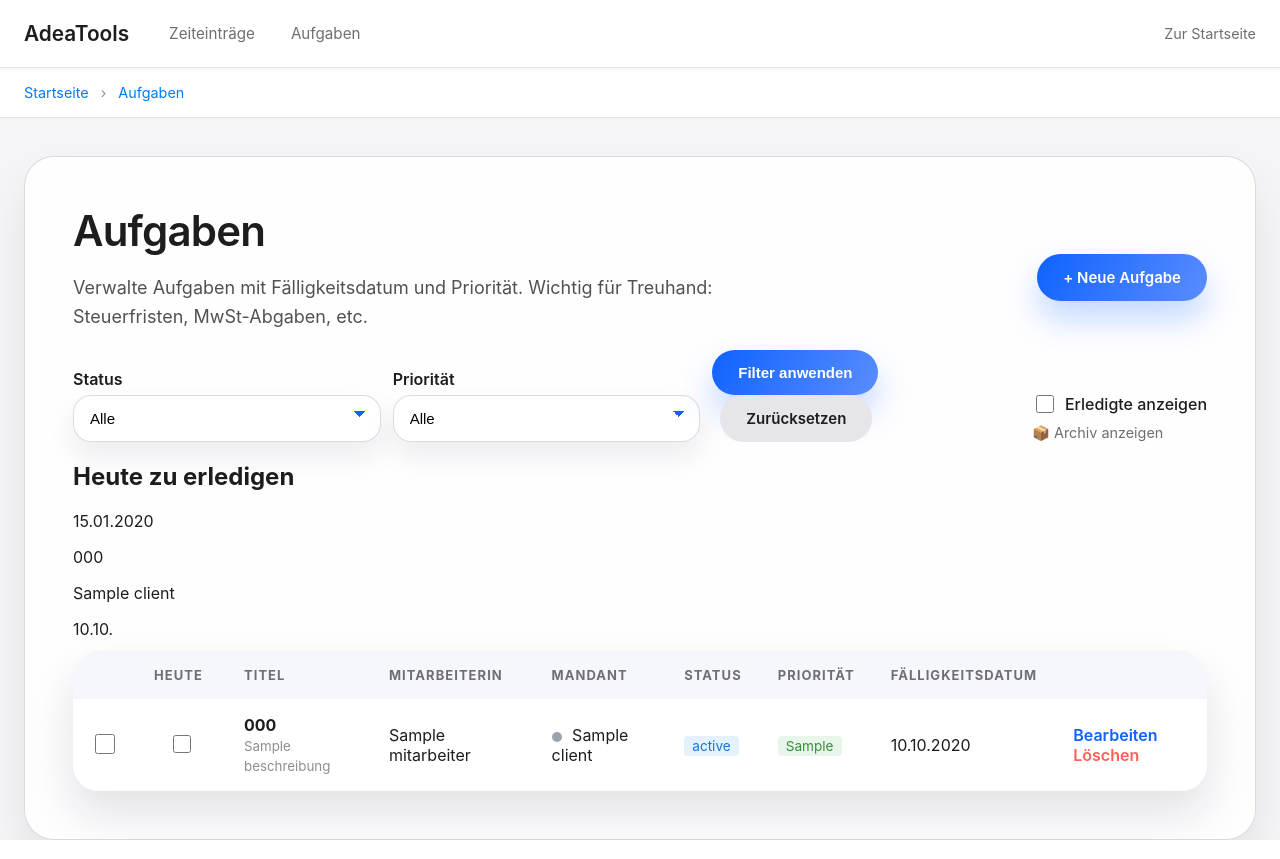
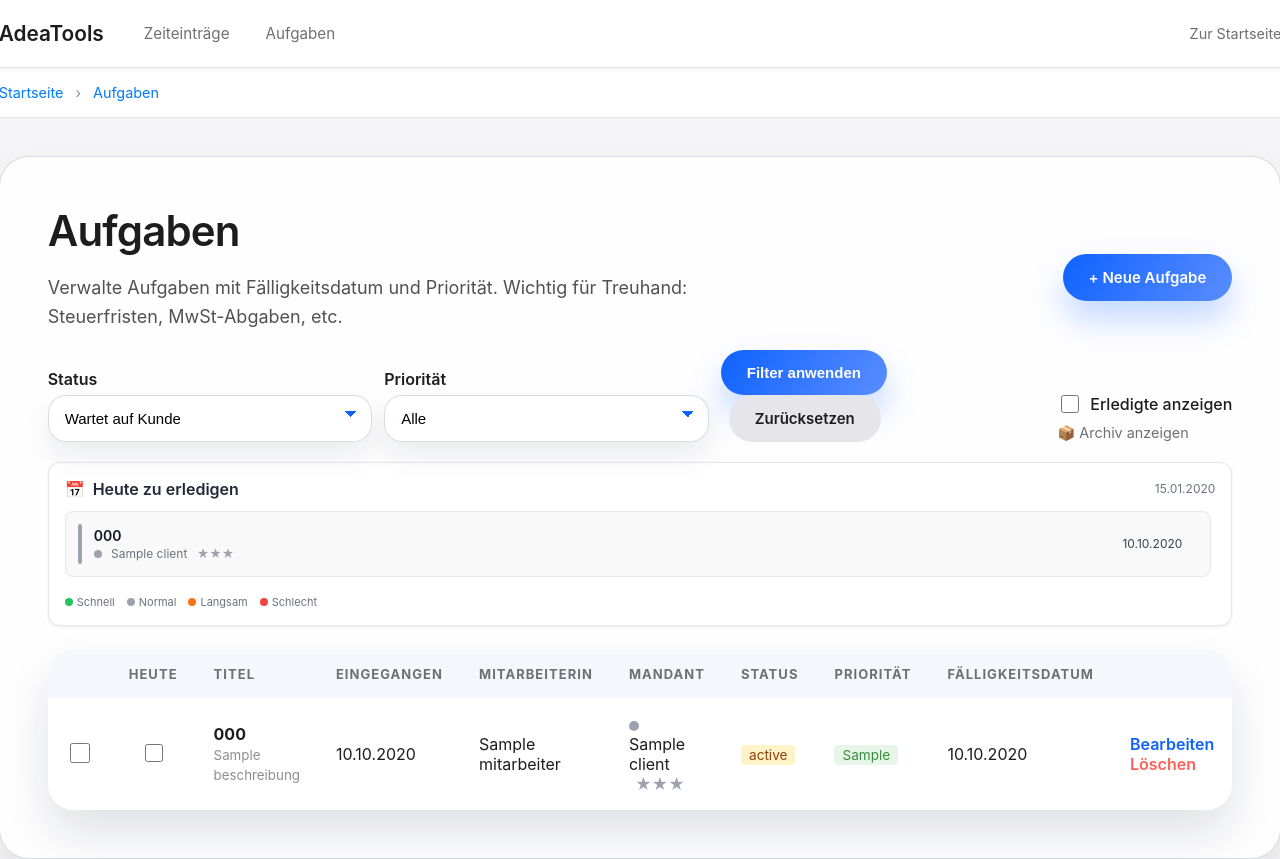
Before and after one commit to AlexandraAdea/AdeaTools, a Django app: template adeazeit/templates/adeazeit/task_list.html in a window 1280 px wide. Run offline with Django 5.2, Linux system fonts and the light colour scheme; the template is opened without the code that fills it: most values are stand-ins (such as "Sample title", 1, 10 or a date in 2020).

Commit message:
feat: improve task intake and prioritization workflow
Rename Task.auftragsdatum to eingangsdatum, add WARTET status, and align list/widget sorting and templates with client payment priority and the updated intake-date UX.

Co-authored-by: Cursor <cursoragent@cursor.com>

```diff
--- a/adeazeit/admin.py
+++ b/adeazeit/admin.py
@@ -150,8 +150,8 @@ class HolidayAdmin(admin.ModelAdmin):
 
 @admin.register(Task)
 class TaskAdmin(admin.ModelAdmin):
-    list_display = ("titel", "mitarbeiter", "client", "status", "prioritaet", "tagesplan", "fälligkeitsdatum", "erstellt_am")
-    list_filter = ("status", "prioritaet", "tagesplan", "fälligkeitsdatum", "mitarbeiter")
+    list_display = ("titel", "mitarbeiter", "client", "status", "prioritaet", "tagesplan", "eingangsdatum", "fälligkeitsdatum", "erstellt_am")
+    list_filter = ("status", "prioritaet", "tagesplan", "eingangsdatum", "fälligkeitsdatum", "mitarbeiter")
     search_fields = ("titel", "beschreibung", "notizen", "mitarbeiter__name", "client__name")
     date_hierarchy = "fälligkeitsdatum"
     fieldsets = (
@@ -162,7 +162,7 @@ class TaskAdmin(admin.ModelAdmin):
             "fields": ("mitarbeiter", "client")
         }),
         ("Fälligkeit", {
-            "fields": ("fälligkeitsdatum", "tagesplan")
+            "fields": ("eingangsdatum", "fälligkeitsdatum", "tagesplan")
         }),
         ("Notizen", {
             "fields": ("notizen",)
--- a/adeazeit/forms.py
+++ b/adeazeit/forms.py
@@ -220,6 +220,7 @@ class TaskForm(forms.ModelForm):
             "beschreibung",
             "status",
             "prioritaet",
+            "eingangsdatum",
             "fälligkeitsdatum",
             "tagesplan",
             "notizen",
@@ -231,6 +232,7 @@ class TaskForm(forms.ModelForm):
             "beschreibung": forms.Textarea(attrs={"class": "adea-textarea", "rows": 4}),
             "status": forms.Select(attrs={"class": "adea-select"}),
             "prioritaet": forms.Select(attrs={"class": "adea-select"}),
+            "eingangsdatum": forms.DateInput(attrs={"class": "adea-input", "type": "date"}, format="%Y-%m-%d"),
             "fälligkeitsdatum": forms.DateInput(attrs={"class": "adea-input", "type": "date"}, format="%Y-%m-%d"),
             "tagesplan": forms.CheckboxInput(attrs={"class": "adea-checkbox"}),
             "notizen": forms.Textarea(attrs={"class": "adea-textarea", "rows": 3}),
@@ -251,3 +253,5 @@ class TaskForm(forms.ModelForm):
         self.fields["client"].queryset = Client.objects.all().order_by("name")
         # Client ist optional
         self.fields["client"].required = False
+        self.fields["eingangsdatum"].required = False
+        self.fields["eingangsdatum"].label = "Unterlagen eingegangen"
--- a/adeazeit/templates/adeazeit/task_list.html
+++ b/adeazeit/templates/adeazeit/task_list.html
@@ -29,6 +29,7 @@
                 <option value="">Alle</option>
                 <option value="OFFEN" {% if status_filter == "OFFEN" %}selected{% endif %}>Offen</option>
                 <option value="IN_ARBEIT" {% if status_filter == "IN_ARBEIT" %}selected{% endif %}>In Arbeit</option>
+                <option value="WARTET" {% if status_filter == "WARTET" %}selected{% endif %}>Wartet auf Kunde</option>
                 <option value="ERLEDIGT" {% if status_filter == "ERLEDIGT" %}selected{% endif %}>Erledigt</option>
             </select>
         </div>
@@ -57,44 +58,64 @@
     </form>
 
     <!-- Tagesplan Widget -->
-    <div class="mb-6 rounded-xl border border-slate-200 bg-slate-50 p-4">
-        <div class="mb-3 flex items-center justify-between">
-            <h2 class="text-base font-semibold text-slate-800">Heute zu erledigen</h2>
-            <span class="text-xs text-slate-500">{{ today_date|date:"d.m.Y" }}</span>
+    <div style="margin-bottom: 24px; background: #ffffff; border: 1px solid #e5e7eb; border-radius: 12px; box-shadow: 0 1px 3px rgba(0,0,0,0.08); padding: 16px;">
+        <div style="display: flex; align-items: center; justify-content: space-between; margin-bottom: 12px;">
+            <h2 style="display: flex; align-items: center; gap: 8px; font-size: 16px; font-weight: 600; color: #1f2937; margin: 0;">
+                <span aria-hidden="true">📅</span>
+                Heute zu erledigen
+            </h2>
+            <span style="font-size: 12px; color: #6b7280;">{{ today_date|date:"d.m.Y" }}</span>
         </div>
+
         {% if today_plan_tasks %}
-        <div class="grid gap-2 md:grid-cols-2">
+        <div style="max-height: 300px; overflow-y: auto; padding-right: 4px;">
             {% for task in today_plan_tasks %}
-            <div class="rounded-lg border p-3 {% if task.tagesplan %}border-blue-300 bg-blue-50{% else %}border-slate-200 bg-white{% endif %}">
-                <div class="flex items-center justify-between gap-2">
-                    <div class="min-w-0">
-                        <p class="truncate text-sm font-semibold text-slate-900">{{ task.titel }}</p>
-                        <p class="mt-1 text-xs text-slate-600">
+            <div style="display: flex; flex-direction: row; align-items: center; border: 1px solid #e5e7eb; border-radius: 8px; background: #f9f9f9; margin-bottom: 8px; padding: 12px;">
+                <div
+                    style="width: 4px; height: 40px; border-radius: 4px; margin-right: 12px; {% if task.prioritaet == 'HOCH' %}background: #ef4444;{% elif task.prioritaet == 'MITTEL' %}background: #f97316;{% else %}background: #9ca3af;{% endif %}"
+                ></div>
+
+                <div style="min-width: 0; flex: 1;">
+                    <div style="font-weight: 600; font-size: 14px; color: #111827; white-space: nowrap; overflow: hidden; text-overflow: ellipsis;">
+                        {{ task.titel }}
+                    </div>
+                    <div style="font-size: 12px; color: #6b7280; margin-top: 2px; white-space: nowrap; overflow: hidden; text-overflow: ellipsis;">
                         {% if task.client %}
                         <span
-                                class="mr-1 inline-block h-2.5 w-2.5 rounded-full {% if task.client.zahlungsverhalten == 'GUT' %}bg-green-500{% elif task.client.zahlungsverhalten == 'LANGSAM' %}bg-orange-500{% elif task.client.zahlungsverhalten == 'SCHLECHT' %}bg-red-500{% else %}bg-slate-400{% endif %}"
+                            style="display: inline-block; width: 8px; height: 8px; border-radius: 50%; margin-right: 6px; {% if task.client.zahlungsverhalten == 'SCHNELL' %}background: #22c55e;{% elif task.client.zahlungsverhalten == 'LANGSAM' %}background: #f97316;{% elif task.client.zahlungsverhalten == 'SCHLECHT' %}background: #ef4444;{% else %}background: #9ca3af;{% endif %}"
                             title="{{ task.client.get_zahlungsverhalten_display }}"
                         ></span>
                         {{ task.client.name }}
+                        <span style="margin-left: 6px; {% if task.client.zahlungsverhalten == 'SCHNELL' %}color: #f59e0b;{% elif task.client.zahlungsverhalten == 'LANGSAM' %}color: #f97316;{% elif task.client.zahlungsverhalten == 'SCHLECHT' %}color: #ef4444;{% else %}color: #9ca3af;{% endif %};">
+                            {% if task.client.zahlungsverhalten == 'SCHNELL' %}★★★★{% elif task.client.zahlungsverhalten == 'LANGSAM' %}★★{% elif task.client.zahlungsverhalten == 'SCHLECHT' %}★{% else %}★★★{% endif %}
+                        </span>
                         {% else %}
+                        <span style="display: inline-block; width: 8px; height: 8px; border-radius: 50%; background: #9ca3af; margin-right: 6px;"></span>
                         Ohne Mandant
                         {% endif %}
-                        </p>
                     </div>
+                </div>
+
+                <div style="font-size: 12px; margin-right: 16px; {% if task.is_overdue %}color: #ef4444; font-weight: 600;{% else %}color: #374151;{% endif %}">
                     {% if task.fälligkeitsdatum %}
-                    <span class="rounded px-2 py-1 text-xs {% if task.is_overdue %}bg-red-100 text-red-700{% else %}bg-slate-100 text-slate-700{% endif %}">
-                        {{ task.fälligkeitsdatum|date:"d.m." }}
-                    </span>
+                    {{ task.fälligkeitsdatum|date:"d.m.Y" }}
+                    {% else %}
+                    –
                     {% endif %}
                 </div>
-                {% if task.tagesplan %}
-                <p class="mt-2 text-xs font-medium text-blue-700">Heute eingeplant</p>
-                {% endif %}
+
             </div>
             {% endfor %}
         </div>
+
+        <div style="display: flex; flex-direction: row; flex-wrap: wrap; gap: 12px; font-size: 11px; color: #6b7280; margin-top: 10px;">
+            <span><span style="display: inline-block; width: 8px; height: 8px; border-radius: 50%; background: #22c55e; margin-right: 4px;"></span>Schnell</span>
+            <span><span style="display: inline-block; width: 8px; height: 8px; border-radius: 50%; background: #9ca3af; margin-right: 4px;"></span>Normal</span>
+            <span><span style="display: inline-block; width: 8px; height: 8px; border-radius: 50%; background: #f97316; margin-right: 4px;"></span>Langsam</span>
+            <span><span style="display: inline-block; width: 8px; height: 8px; border-radius: 50%; background: #ef4444; margin-right: 4px;"></span>Schlecht</span>
+        </div>
         {% else %}
-        <p class="text-sm text-slate-500">Keine offenen Aufgaben für den Tagesplan.</p>
+        <p style="font-size: 14px; color: #6b7280; margin: 0;">Keine offenen Aufgaben für den Tagesplan.</p>
         {% endif %}
     </div>
 
@@ -106,6 +127,7 @@
                     <th style="width: 50px;"></th>
                     <th style="width: 90px;">Heute</th>
                     <th>Titel</th>
+                    <th>Eingegangen</th>
                     <th>Mitarbeiterin</th>
                     <th>Mandant</th>
                     <th>Status</th>
@@ -142,20 +164,30 @@
                         <br><small style="color: #8e8e93; {% if task.status == 'ERLEDIGT' %}text-decoration: line-through;{% endif %}">{{ task.beschreibung|truncatewords:10 }}</small>
                         {% endif %}
                     </td>
+                    <td {% if task.status == 'ERLEDIGT' %}style="text-decoration: line-through;"{% endif %}>
+                        {% if task.eingangsdatum %}
+                        {{ task.eingangsdatum|date:"d.m.Y" }}
+                        {% else %}
+                        –
+                        {% endif %}
+                    </td>
                     <td {% if task.status == 'ERLEDIGT' %}style="text-decoration: line-through;"{% endif %}>{{ task.mitarbeiter.name }}</td>
                     <td {% if task.status == 'ERLEDIGT' %}style="text-decoration: line-through;"{% endif %}>
                         {% if task.client %}
                         <span
-                            style="display:inline-block; width:10px; height:10px; border-radius:9999px; margin-right:6px; vertical-align:middle; {% if task.client.zahlungsverhalten == 'GUT' %}background:#16a34a;{% elif task.client.zahlungsverhalten == 'LANGSAM' %}background:#f97316;{% elif task.client.zahlungsverhalten == 'SCHLECHT' %}background:#dc2626;{% else %}background:#9ca3af;{% endif %}"
+                            style="display:inline-block; width:10px; height:10px; border-radius:9999px; margin-right:6px; vertical-align:middle; {% if task.client.zahlungsverhalten == 'SCHNELL' %}background:#16a34a;{% elif task.client.zahlungsverhalten == 'LANGSAM' %}background:#f97316;{% elif task.client.zahlungsverhalten == 'SCHLECHT' %}background:#dc2626;{% else %}background:#9ca3af;{% endif %}"
                             title="{{ task.client.get_zahlungsverhalten_display }}"
                         ></span>
                         {{ task.client.name }}
+                        <span style="margin-left: 6px; {% if task.client.zahlungsverhalten == 'SCHNELL' %}color: #f59e0b;{% elif task.client.zahlungsverhalten == 'LANGSAM' %}color: #f97316;{% elif task.client.zahlungsverhalten == 'SCHLECHT' %}color: #ef4444;{% else %}color: #9ca3af;{% endif %};">
+                            {% if task.client.zahlungsverhalten == 'SCHNELL' %}★★★★{% elif task.client.zahlungsverhalten == 'LANGSAM' %}★★{% elif task.client.zahlungsverhalten == 'SCHLECHT' %}★{% else %}★★★{% endif %}
+                        </span>
                         {% else %}
                         –
                         {% endif %}
                     </td>
                     <td>
-                        <span style="{% if task.status == 'ERLEDIGT' %}background: #e8f5e9; color: #388e3c;{% elif task.status == 'IN_ARBEIT' %}background: #fff3e0; color: #f57c00;{% else %}background: #e3f2fd; color: #1976d2;{% endif %} padding: 2px 8px; border-radius: 4px; font-size: 0.85em;">
+                        <span style="{% if task.status == 'ERLEDIGT' %}background: #e8f5e9; color: #388e3c;{% elif task.status == 'IN_ARBEIT' %}background: #fff3e0; color: #f57c00;{% elif task.status == 'WARTET' %}background:#fef3c7; color:#92400e;{% else %}background: #e3f2fd; color: #1976d2;{% endif %} padding: 2px 8px; border-radius: 4px; font-size: 0.85em;">
                             {{ task.get_status_display }}
                         </span>
                     </td>
@@ -182,7 +214,7 @@
                 </tr>
                 {% empty %}
                 <tr>
-                    <td colspan="9" style="text-align: center; padding: 40px; color: #8e8e93;">
+                    <td colspan="10" style="text-align: center; padding: 40px; color: #8e8e93;">
                         Keine Aufgaben gefunden.
                     </td>
                 </tr>
```
Also changed, not shown: adeacore/models.py (+4 -4 lines), adeazeit/models.py (+7 -0 lines), adeazeit/templates/adeazeit/task_form.html (+11 -1 lines), adeazeit/views.py (+37 -46 lines), adeacore/migrations/0034_update_client_zahlungsverhalten_choices.py (added), adeazeit/migrations/0030_task_auftragsdatum.py (added), adeazeit/migrations/0031_task_status_wartet.py (added), adeazeit/migrations/0032_rename_task_auftragsdatum_to_eingangsdatum.py (added). Lines whose indentation alone changed are shown as unchanged.
